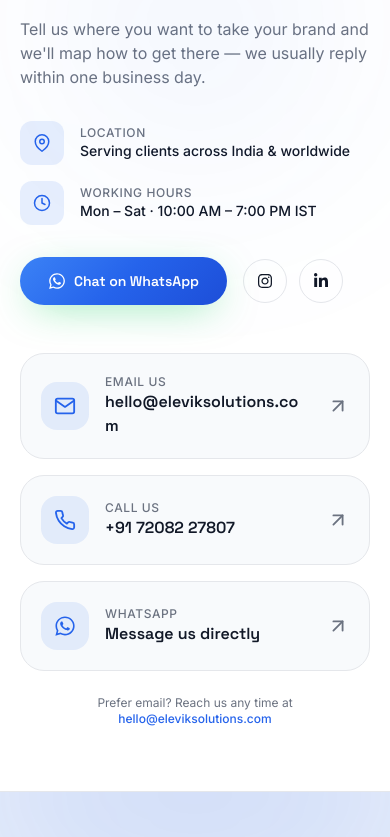
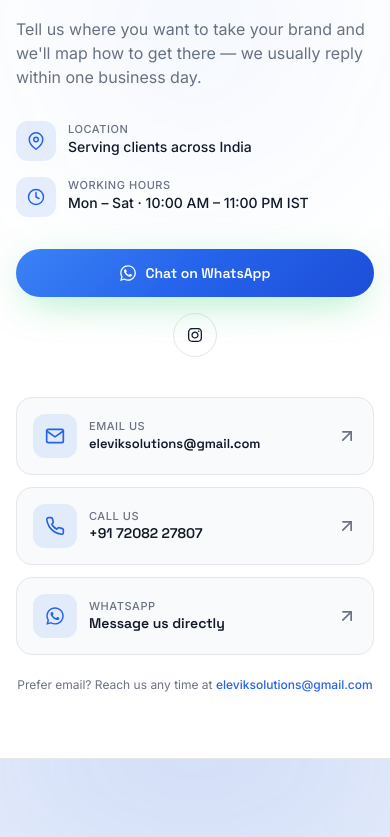
Before and after one commit to ahadqrsh/elevik-solutions, a React (Vite) app: page / in a window 390 px wide. Shown: the part 10487-11324 px from the top of the page. Built offline with nearby package versions, Linux system fonts and the light colour scheme.

Commit message:
updated contact page responsiveness

```diff
--- a/src/components/sections/Contact.jsx
+++ b/src/components/sections/Contact.jsx
@@ -9,23 +9,27 @@ import MagneticButton from "../ui/MagneticButton.jsx";
 
 // Edit these once — everything on the page reads from here.
 const CONTACT = {
-  email: "hello@eleviksolutions.com",
+  email: "eleviksolutions@gmail.com",
   phone: "+91 72082 27807",
   phoneHref: "tel:+917208227807",
   whatsapp: WHATSAPP_LINK,
-  location: "Serving clients across India & worldwide",
-  hours: "Mon – Sat · 10:00 AM – 7:00 PM IST",
+  location: "Serving clients across India",
+  hours: "Mon – Sat · 10:00 AM – 11:00 PM IST",
 };
 
 const METHODS = [
-  { icon: FiMail, label: "Email us", value: CONTACT.email, href: `mailto:${CONTACT.email}` },
+  { icon: FiMail, label: "Email us", value: CONTACT.email, href: `mailto:${CONTACT.email}`, tight: true },
   { icon: FiPhone, label: "Call us", value: CONTACT.phone, href: CONTACT.phoneHref },
-  { icon: FaWhatsapp, label: "WhatsApp", value: "Message us directly", href: CONTACT.whatsapp },
+  { icon: FaWhatsapp, label: "WhatsApp", value: "Message us directly", href: CONTACT.whatsapp, external: true },
 ];
 
 const DETAILS = [
   { icon: FiMapPin, label: "Location", value: CONTACT.location },
   { icon: FiClock, label: "Working hours", value: CONTACT.hours },
+];
+
+const SOCIALS = [
+  { icon: FaInstagram, href: "https://www.instagram.com/elevik_solutions", label: "Instagram" }
 ];
 
 export default function Contact() {
@@ -40,12 +44,16 @@ export default function Contact() {
   }, []);
 
   return (
-    <section id="contact" ref={scope} className="relative px-5 py-16 md:px-8 md:py-24">
+    <section
+      id="contact"
+      ref={scope}
+      className="relative overflow-hidden px-4 py-16 sm:px-5 md:px-8 md:py-24"
+    >
       <div className="pointer-events-none absolute left-1/2 top-24 h-[60vw] w-[60vw] max-h-72 max-w-72 -translate-x-1/2 rounded-full bg-brand/10 blur-[120px]" />
 
-      <div className="mx-auto grid max-w-6xl items-center gap-12 lg:grid-cols-2">
-        {/* Intro */}
-        <div className="contact-intro">
+      <div className="mx-auto grid w-full max-w-6xl items-center gap-10 md:gap-12 lg:grid-cols-2">
+        {/* ---------- Intro ---------- */}
+        <div className="contact-intro min-w-0">
           <SectionHeading
             center={false}
             eyebrow="Get in touch"
@@ -55,32 +63,41 @@ export default function Contact() {
 
           <div className="mt-8 space-y-4">
             {DETAILS.map((d) => (
-              <div key={d.label} className="flex items-center gap-4">
-                <span className="grid h-11 w-11 flex-none place-items-center rounded-xl bg-brand/10 text-brand">
+              <div key={d.label} className="flex items-start gap-3 sm:items-center sm:gap-4">
+                <span className="grid h-10 w-10 flex-none place-items-center rounded-xl bg-brand/10 text-brand sm:h-11 sm:w-11">
                   <d.icon size={18} />
                 </span>
-                <div>
-                  <p className="text-xs font-medium uppercase tracking-wider text-light-muted dark:text-dark-muted">{d.label}</p>
-                  <p className="text-sm font-medium">{d.value}</p>
+                <div className="min-w-0">
+                  <p className="text-[11px] font-medium uppercase tracking-wider text-light-muted dark:text-dark-muted sm:text-xs">
+                    {d.label}
+                  </p>
+                  <p className="break-words text-sm font-medium leading-snug">{d.value}</p>
                 </div>
               </div>
             ))}
           </div>
 
-          <div className="mt-8 flex flex-wrap items-center gap-4">
-            <MagneticButton as="a" href={CONTACT.whatsapp} target="_blank" rel="noopener noreferrer" className="!bg-[#25D366] !shadow-[0_10px_40px_-12px_rgba(37,211,102,0.6)]">
+          {/* CTA row — stacks on the narrowest phones, inline from 400px up */}
+          <div className="mt-8 flex flex-col items-stretch gap-4 min-[400px]:flex-row min-[400px]:items-center min-[400px]:flex-wrap">
+            <MagneticButton
+              as="a"
+              href={CONTACT.whatsapp}
+              target="_blank"
+              rel="noopener noreferrer"
+              className="w-full justify-center !bg-[#25D366] !shadow-[0_10px_40px_-12px_rgba(37,211,102,0.6)] min-[400px]:w-auto"
+            >
               <FaWhatsapp size={18} /> Chat on WhatsApp
             </MagneticButton>
-            <div className="flex gap-3">
-              {[
-                { icon: FaInstagram, href: "https://instagram.com/eleviksolutions" },
-                { icon: FaLinkedinIn, href: "#" },
-              ].map((s, i) => (
+
+            <div className="flex justify-center gap-3 min-[400px]:justify-start">
+              {SOCIALS.map((s) => (
                 <a
-                  key={i}
+                  key={s.label}
                   href={s.href}
-                  aria-label="social"
-                  className="magnetic grid h-11 w-11 place-items-center rounded-full border border-light-line text-light-text transition-colors hover:border-brand hover:text-brand dark:border-dark-line dark:text-white"
+                  target="_blank"
+                  rel="noopener noreferrer"
+                  aria-label={s.label}
+                  className="magnetic grid h-11 w-11 flex-none place-items-center rounded-full border border-light-line text-light-text transition-colors hover:border-brand hover:text-brand dark:border-dark-line dark:text-white"
                 >
                   <s.icon />
                 </a>
@@ -89,28 +106,46 @@ export default function Contact() {
           </div>
         </div>
 
-        {/* Contact method cards */}
-        <div className="contact-cards space-y-4">
+        {/* ---------- Contact method cards ---------- */}
+        <div className="contact-cards min-w-0 space-y-3 sm:space-y-4">
           {METHODS.map((m) => (
             <a
               key={m.label}
               href={m.href}
-              className="group flex items-center gap-4 rounded-3xl border border-light-line bg-light-card p-5 sm:gap-5 sm:p-6 transition-all duration-500 hover:-translate-y-1 hover:border-brand/40 hover:shadow-[0_20px_60px_-24px_rgba(37,99,235,0.45)] dark:border-dark-line dark:bg-dark-card"
+              {...(m.external ? { target: "_blank", rel: "noopener noreferrer" } : {})}
+              className="group flex items-center gap-3 rounded-2xl border border-light-line bg-light-card p-4 transition-all duration-500 hover:-translate-y-1 hover:border-brand/40 hover:shadow-[0_20px_60px_-24px_rgba(37,99,235,0.45)] dark:border-dark-line dark:bg-dark-card sm:gap-5 sm:rounded-3xl sm:p-6"
             >
-              <span className="grid h-12 w-12 flex-none place-items-center rounded-2xl bg-brand/10 text-brand transition-colors duration-500 group-hover:bg-brand-gradient group-hover:text-white sm:h-14 sm:w-14">
-                <m.icon size={22} />
+              <span className="grid h-11 w-11 flex-none place-items-center rounded-xl bg-brand/10 text-brand transition-colors duration-500 group-hover:bg-brand-gradient group-hover:text-white sm:h-14 sm:w-14 sm:rounded-2xl">
+                <m.icon className="h-5 w-5 sm:h-[22px] sm:w-[22px]" />
               </span>
+
               <div className="min-w-0 flex-1">
-                <p className="text-xs font-medium uppercase tracking-wider text-light-muted dark:text-dark-muted">{m.label}</p>
-                <p className="break-words font-display text-base font-semibold sm:text-lg">{m.value}</p>
+                <p className="text-[11px] font-medium uppercase tracking-wider text-light-muted dark:text-dark-muted sm:text-xs">
+                  {m.label}
+                </p>
+                <p
+                  className={`font-display font-semibold leading-snug ${
+                    m.tight
+                      ? "break-all text-[13px] sm:text-base md:text-lg"
+                      : "break-words text-sm sm:text-base md:text-lg"
+                  }`}
+                >
+                  {m.value}
+                </p>
               </div>
-              <FiArrowUpRight className="flex-none text-light-muted transition-all duration-500 group-hover:translate-x-1 group-hover:text-brand dark:text-dark-muted" size={22} />
+
+              <FiArrowUpRight
+                className="hidden flex-none text-light-muted transition-all duration-500 group-hover:translate-x-1 group-hover:text-brand dark:text-dark-muted min-[380px]:block"
+                size={20}
+              />
             </a>
           ))}
 
-          <p className="pt-2 text-center text-xs text-light-muted dark:text-dark-muted lg:text-left">
+          <p className="break-words pt-2 text-center text-xs leading-relaxed text-light-muted dark:text-dark-muted lg:text-left">
             Prefer email? Reach us any time at{" "}
-            <a href={`mailto:${CONTACT.email}`} className="font-medium text-brand">{CONTACT.email}</a>
+            <a href={`mailto:${CONTACT.email}`} className="break-all font-medium text-brand">
+              {CONTACT.email}
+            </a>
           </p>
         </div>
       </div>
```
